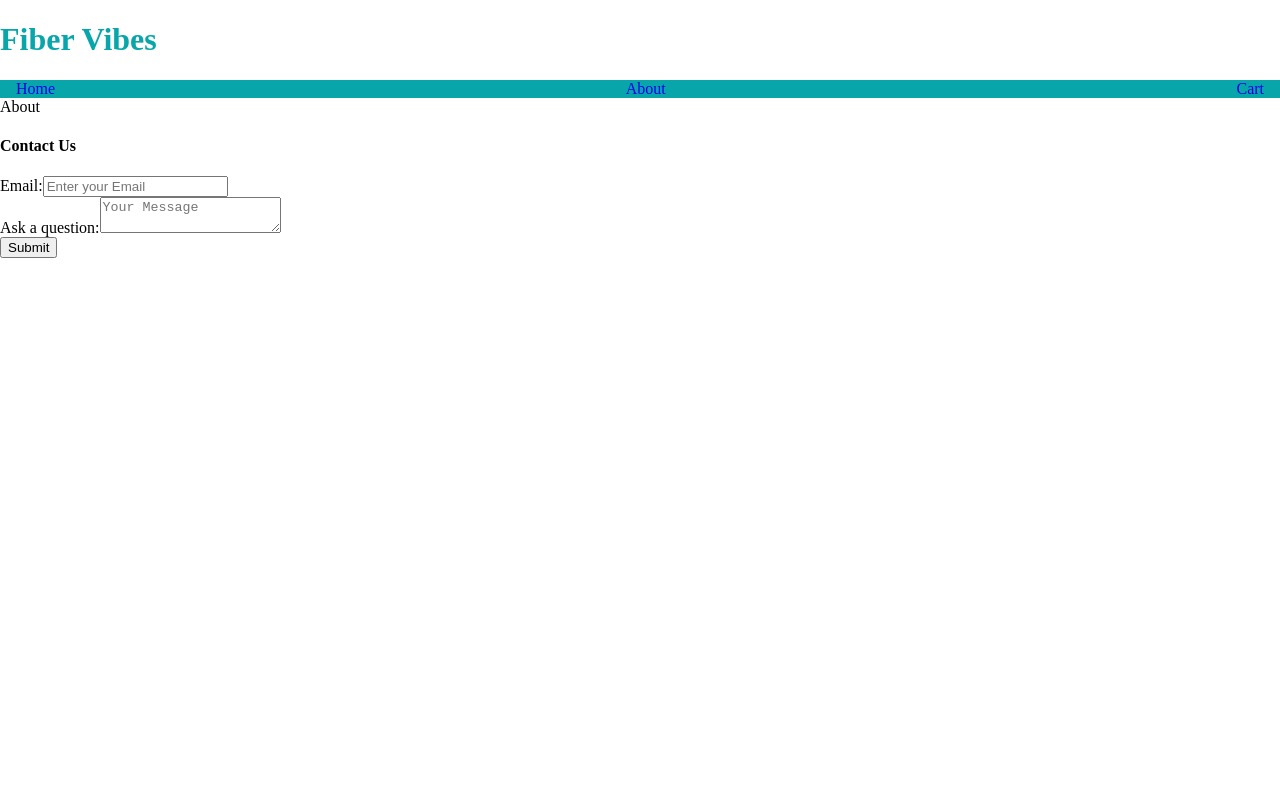
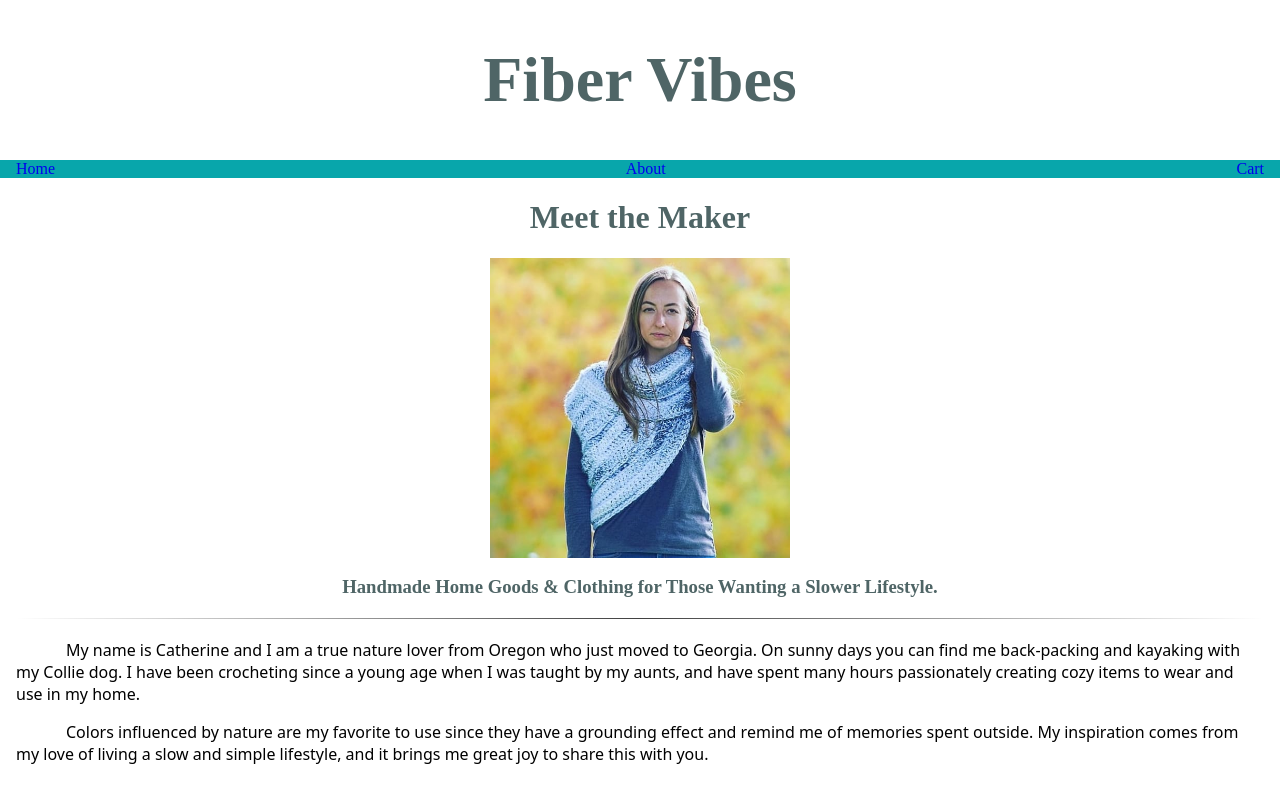
Before and after one commit to CatherineARoss/flatiron-phase-2-react-project-frontend, a React (Vite) app: page /about in a window 1280 px wide. Shown: the top 800 px of the page. Built offline with nearby package versions, Linux system fonts and the light colour scheme.

Commit message:
creates the content for About.jsx and adds CSS styles to its elements

```diff
--- a/src/Components/About.jsx
+++ b/src/Components/About.jsx
@@ -1,8 +1,21 @@
 import React from "react";
+import MeetTheMaker from '../images/MeetTheMaker.jpg';
 
 const About = () => {
     return (
-        <div>About</div>
+        <div className="about">
+            <h1>Meet the Maker</h1>
+            <img className="about-photo" src={MeetTheMaker} />
+            <h3>Handmade Home Goods & Clothing for Those Wanting a Slower Lifestyle.</h3>
+            <hr></hr>
+            <p>My name is Catherine and I am a true nature lover from Oregon who just moved to Georgia.
+                On sunny days you can find me back-packing and kayaking with my Collie dog.
+                I have been crocheting since a young age when I was taught by my aunts,
+                and have spent many hours passionately creating cozy items to wear and use in my home.</p>
+            <p>Colors influenced by nature are my favorite to use since they have a grounding effect and remind me of memories spent outside.
+                My inspiration comes from my love of living a slow and simple lifestyle,
+                and it brings me great joy to share this with you.</p>
+        </div>
     )
 }
 
--- a/src/Components/FiberVibesListings.jsx
+++ b/src/Components/FiberVibesListings.jsx
@@ -5,7 +5,7 @@ import HoundHoodies from '../images/HoundHoodies.jpg';
 import ChunkyKnitBeanie from '../images/ChunkyKnitBeanie.jpg';
 import CelticWovenBabyBlanket from '../images/CelticWovenBabyBlanket.jpg';
 import KnitPumpkins from '../images/KnitPumpkins.jpg';
-import '../FiberVibesListings.css';
+
 
 
 const FiberVibesListings = () => {
--- a/src/Components/Footer.jsx
+++ b/src/Components/Footer.jsx
@@ -29,6 +29,7 @@ const Footer = () => {
         <form onSubmit={handleSubmit}>
           <label htmlFor="email">
             Email:
+            <br />
             <input
               id="email"
               type="email"
@@ -39,7 +40,8 @@ const Footer = () => {
           </label>
           <br />
           <label htmlFor="message">
-            Ask a question:
+            Request a Custom Order:
+            <br />
             <textarea
               id="message"
               placeholder="Your Message"
--- a/src/FiberVibesListings.css
+++ /dev/null
@@ -1,5 +0,0 @@
-.listing-image {
-    width: 300px;
-    height: 300px;
-    object-fit: cover;
-  }
--- a/src/styles.css
+++ b/src/styles.css
@@ -1,3 +1,4 @@
+/* whole document*/
 *{
     box-sizing: border-box;
 }
@@ -6,6 +7,13 @@ body{
     margin: 0;
 }
 
+@media screen and (max-width: 414px) {
+    .footer {
+      grid-template-columns: 100%;
+    }
+  }
+
+/*NavBar*/
 .nav{
     background-color: rgb(8, 166, 171);
     color: whitesmoke;
@@ -21,7 +29,76 @@ body{
 }
 
 .site-title{
-    color: rgb(8, 166, 171);
+    color: rgb(79, 101, 102);
+    text-align: center;
+    font-size: 4rem;
+    padding: 0 1rem;
+
+    font-family: 'Brush Script MT';
+}
+
+/*About Component*/
+.about-photo{
+    width: 300px;
+    height: 300px;
+    object-fit: cover;
+    margin: 0 auto;
+    display: block;
+}
+
+.about{
+    padding: 0 1rem;
     align-items: center;
-    font-size: 2rem;
+    justify-content: space-between;
 }
+
+.about p{
+    text-indent: 50px;
+    font-family: 'Noto Sans', sans-serif;
+}
+
+.about h1, h3{
+    text-align: center;
+    font-family: 'Leelawadee UI';
+    color: rgb(79, 101, 102);
+}
+
+hr {
+	border: 0;
+	height: 1px;
+	background-image: linear-gradient(to right, rgba(0, 0, 0, 0), rgba(0, 0, 0, 0.75), rgba(0, 0, 0, 0));
+    margin-top: 20px;
+    margin-bottom: 20px;
+}
+
+/*Footer Component*/
+.contact-us {
+	float: left;
+
+}
+
+form input, textarea {
+	padding: 5px;
+	border-radius: 5px;
+	width: 240px;
+}
+
+form input [type="submit"] {
+	width: 250px;
+}
+
+.submit-button-wrapper {
+	margin: 20px 0;
+}
+
+#submit-button {
+	background-color: #1C315E;
+    color: white;
+}
+
+/*FiberVibesListings*/
+.listing-image {
+    width: 300px;
+    height: 300px;
+    object-fit: cover;
+  }
```
Also changed, not shown: src/index.css (added).
